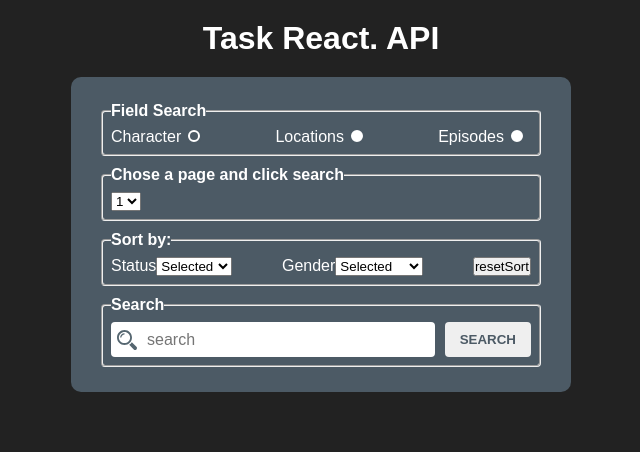
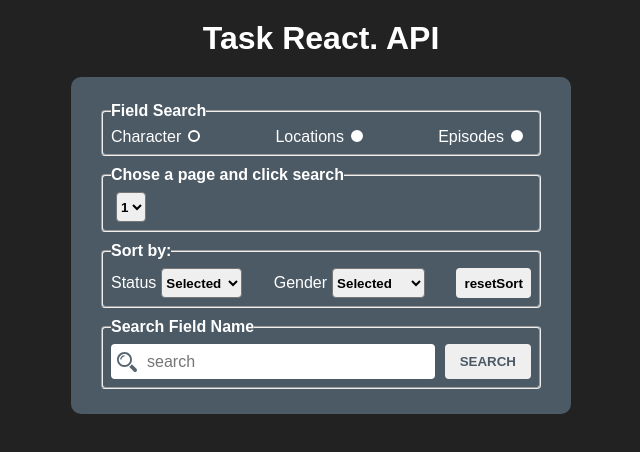
Before and after one commit to krikun1983/react-redux-api-router, a React (Create React App) app in the folder react-api/: page / in a window 1280 px wide. Shown: the top 452 px of the page, without its empty margins (319-959 px from the left). Built offline with nearby package versions, Linux system fonts and the light colour scheme.

Commit message:
fix: style form field sort

```diff
--- a/react-api/src/assets/scss/app.scss
+++ b/react-api/src/assets/scss/app.scss
@@ -35,6 +35,41 @@
     label {
       margin-right: 6px;
       font-weight: normal;
+    }
+
+    select {
+      height: 30px;
+      margin-left: 5px;
+      font-weight: bold;
+      border-radius: 4px;
+      cursor: pointer;
+    }
+
+    .btn_reset {
+      display: flex;
+      align-items: center;
+      justify-content: center;
+      height: 30px;
+      padding-right: 8px;
+      padding-left: 8px;
+      font-weight: bold;
+      border: none;
+      border-radius: 4px;
+      cursor: pointer;
+
+      @media screen and (min-width: 640px) {
+        &:hover {
+          color: $white;
+          background-color: $bg-form-hover;
+        }
+      }
+    }
+
+    &_sort {
+      display: flex;
+      align-items: flex-end;
+      justify-content: space-between;
+      width: 100%;
     }
 
     .service-radio-custom {
--- a/react-api/src/components/form/index.tsx
+++ b/react-api/src/components/form/index.tsx
@@ -149,6 +149,7 @@ const Form = ({
         {searchRadioValue === ApiItem.CHARACTER ? (
           <fieldset className="form__service">
             <legend>Sort by:</legend>
+            <div className="form__service_sort">
               <label htmlFor="status">
                 Status
                 <select id="status" onChange={handleChangeSelectSortStatus} value={sortStatus}>
@@ -168,16 +169,17 @@ const Form = ({
                   <option value="unknown">unknown</option>
                 </select>
               </label>
-            <button type="button" onClick={resetSort}>
+              <button className="btn_reset" type="button" onClick={resetSort}>
                 resetSort
               </button>
+            </div>
           </fieldset>
         ) : (
           <></>
         )}
 
         <fieldset className="form__panel">
-          <legend>Search</legend>
+          <legend>Search Field Name</legend>
           <label className="form__panel_search" htmlFor="search">
             <input
               id="search"
```
Lines whose indentation alone changed are shown as unchanged.
